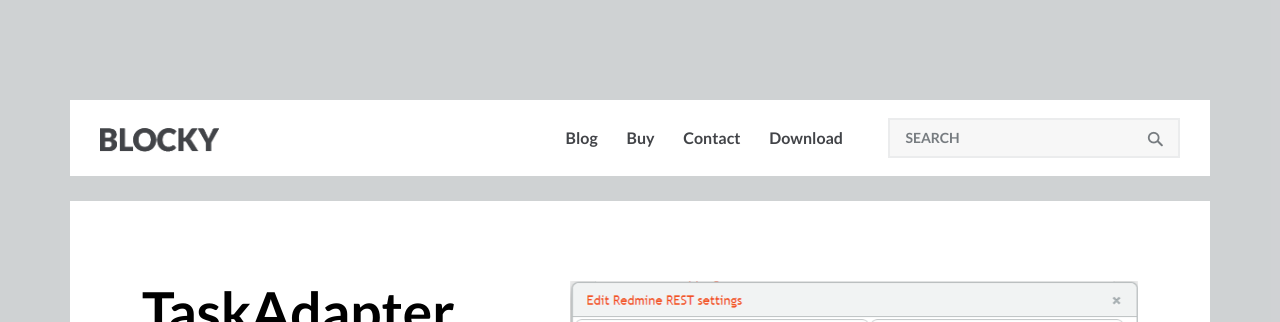
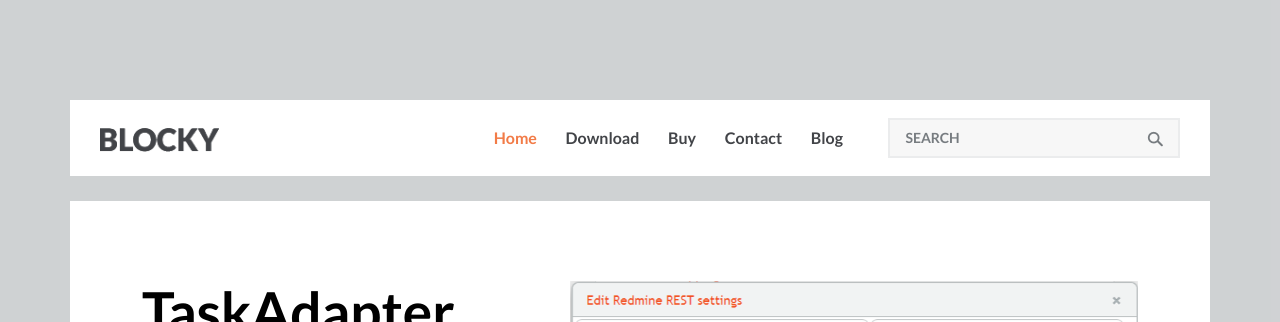
Before and after one commit to Syed-Shahzaib-Hussain/Task-Adapter-Copy, a Jekyll site: the page built from index.html, in a window 1280 px wide. Shown: the top 322 px of the page. Built offline with Jekyll 4.4.1, drawn with Linux system fonts in a browser that asks for light colours.

Commit message:
added ordering for menu elements. added Home to menu.

```diff
--- a/_includes/header.html
+++ b/_includes/header.html
@@ -5,9 +5,10 @@
     <div class="navigation">
       <span class="menu"><img src="images/menu.png" alt=""/></span>
       <ul class="nav1">
-        {% for page in site.pages %}
-        {% if page.title %}
-        <li><a href="{{ page.url | prepend: site.baseurl }}">{{ page.title }}</a></li>
+        {% assign pages = site.pages | sort:"weight"  %}
+        {% for p in pages %}
+        {% if p.title %}
+        <li><a  {% if p.url == page.url %}class="active"{% endif %} href="{{ p.url | prepend: site.baseurl }}">{{ p.title }}</a></li>
         {% endif %}
         {% endfor %}
       </ul>
--- a/index.html
+++ b/index.html
@@ -1,5 +1,7 @@
 ---
 layout: default
+title: Home
+weight: 1
 ---
 
 <!--<div class="content">-->
```
Also changed, not shown: blog.md (+2 -0 lines), buy.md (+1 -0 lines), contact.md (+3 -1 lines), download.md (+2 -0 lines).
